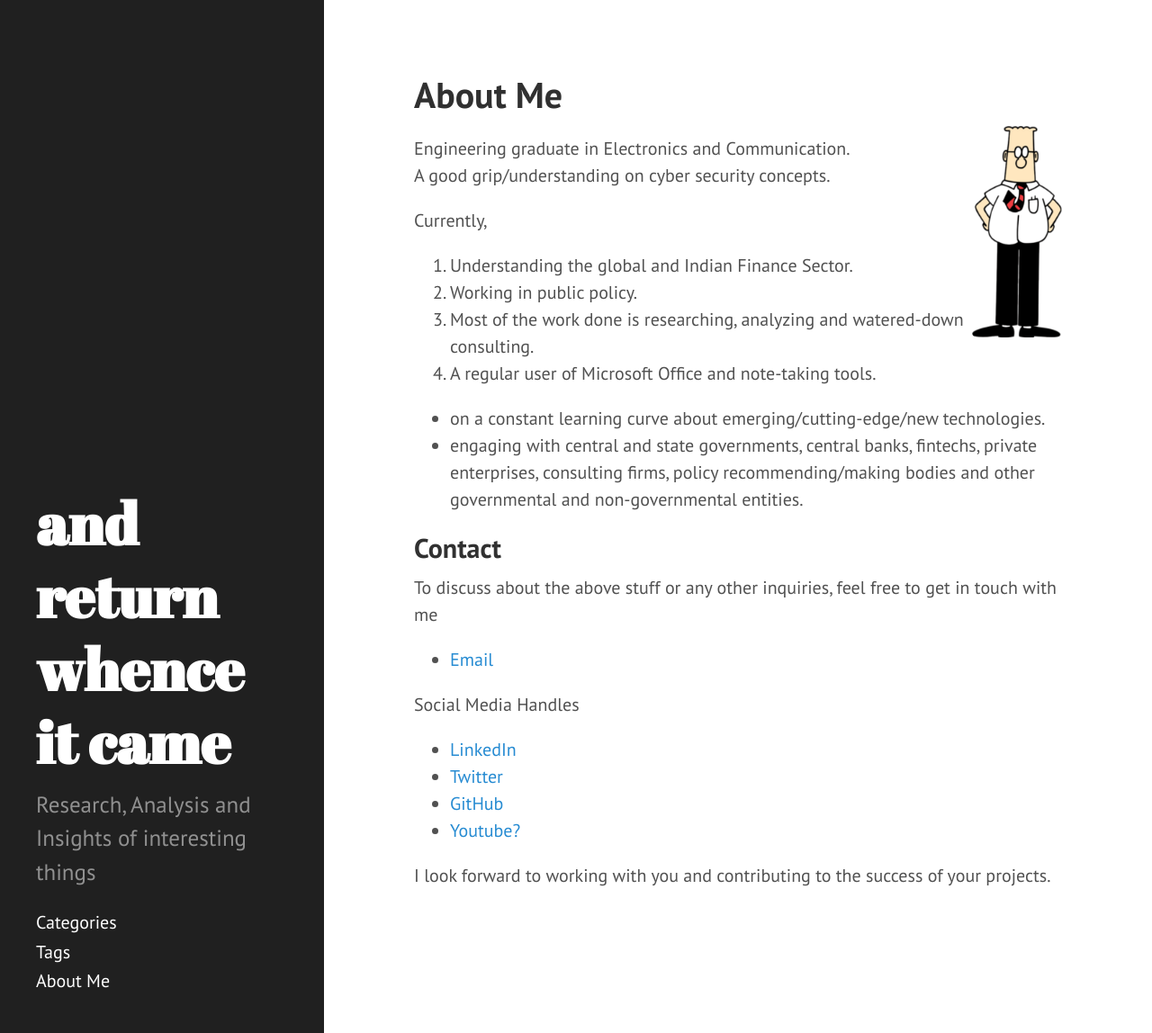
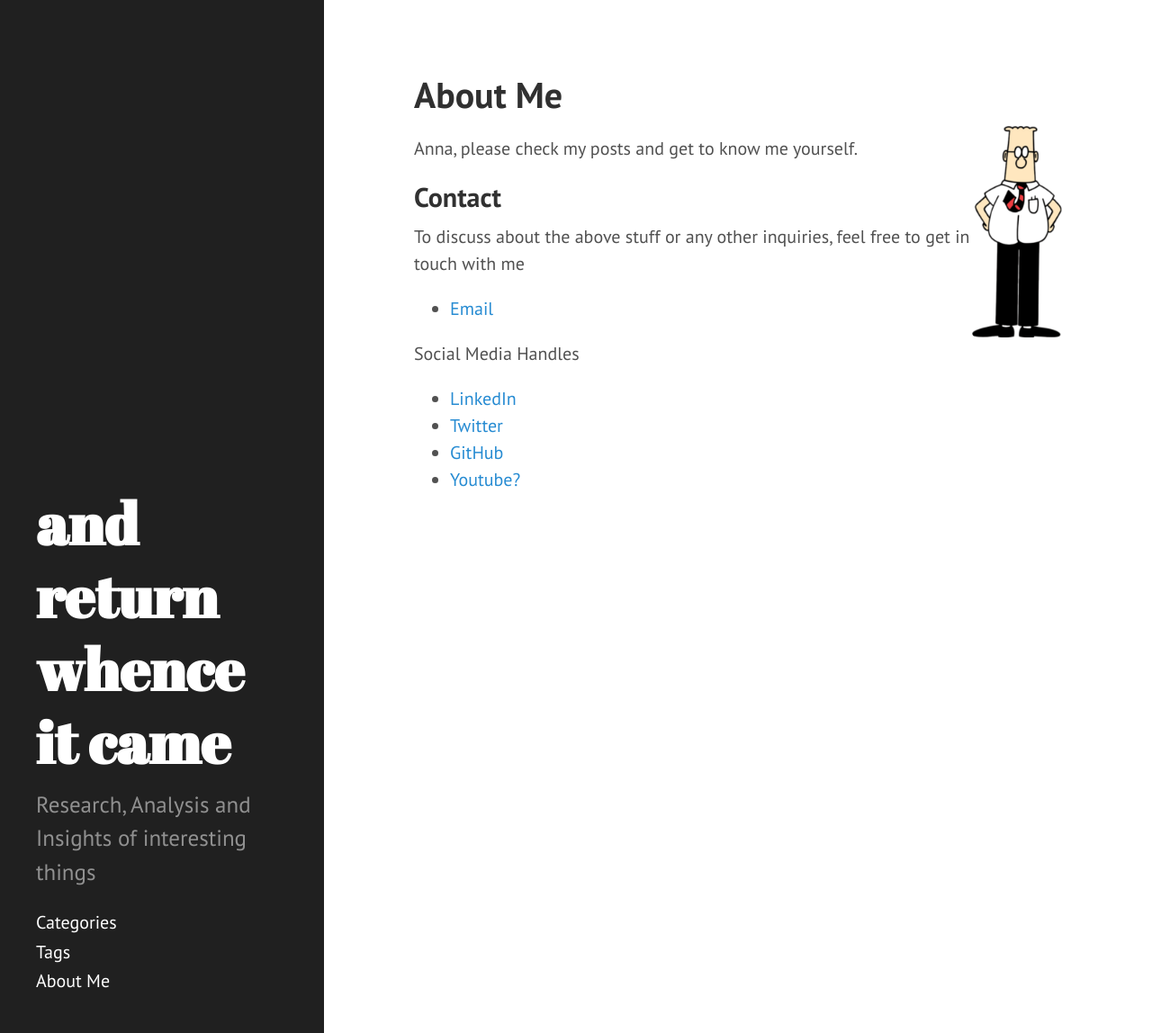
Before and after one commit to pruthviraj133/repo-uno, a Jekyll site: the page built from aboutme.md, in a window 1280 px wide and 1148 px high. Shown: the whole window at 90% size. Built offline with Jekyll 4.4.1, drawn with Linux system fonts in a browser that asks for light colours; nearby versions of some CDN libraries.

Commit message:
about-me update

```diff
--- a/_config.yml
+++ b/_config.yml
@@ -13,6 +13,7 @@
 url: 'https://pruthviraj133.github.io'
 baseurl: ''
 homepage_thumbnail: '/assets/homepage-thumbnail.jpg'
+
 
 author:
     name:      'Pruthvi Raj'
--- a/aboutme.md
+++ b/aboutme.md
@@ -5,7 +5,9 @@ title: About Me
 
 ![much younger than this](/assets/profile.png#right){:height="235px" width="100px"}
 
-Engineering graduate in Electronics and Communication. \
+Anna, please check my posts and get to know me yourself.
+
+<!-- Engineering graduate in Electronics and Communication. \
 A good grip/understanding on cyber security concepts.
 
 Currently,
@@ -16,7 +18,7 @@ Currently,
 
 - on a constant learning curve about emerging/cutting-edge/new technologies.
 - engaging with central and state governments, central banks, fintechs, private enterprises, consulting firms, policy recommending/making bodies and other governmental and non-governmental entities.
-
+-->
 ## Contact
 
 To discuss about the above stuff or any other inquiries, feel free to get in touch with me
@@ -28,4 +30,4 @@ Social Media Handles
 - [GitHub](https://github.com/pruthviraj133)
 - [Youtube?](https://images.squarespace-cdn.com/content/v1/610488441b59a654258a1cc7/f719c81e-c810-4e00-bd03-c02ea885e639/TransLogoG.jpg)
 
-I look forward to working with you and contributing to the success of your projects.
+<!-- I look forward to working with you and contributing to the success of your projects.  -->
```
